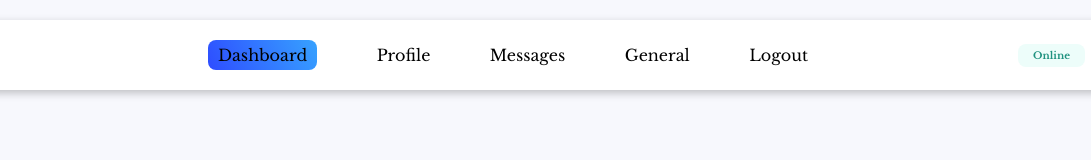
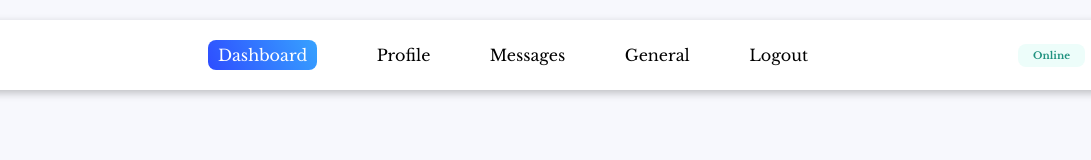
Before and after one commit to g1t-innit/simple-responsive-header, a plain HTML site: page index.html in a window 1280 px wide. Shown: the full height of the page, 150-1241 px from the left. Drawn offline with Linux system fonts and the light colour scheme.

Commit message:
fix: color fixes

```diff
--- a/styles/app.css
+++ b/styles/app.css
@@ -79,7 +79,7 @@ body {
 }
 
 .center__nav__link--active {
-    color: var(--color--one);
+    color: var(--color-one);
     background-image: linear-gradient(64deg, #2e4dff, #37a2ff);
     padding: 0.5rem 1rem;
     border-radius: 0.8rem;
```
